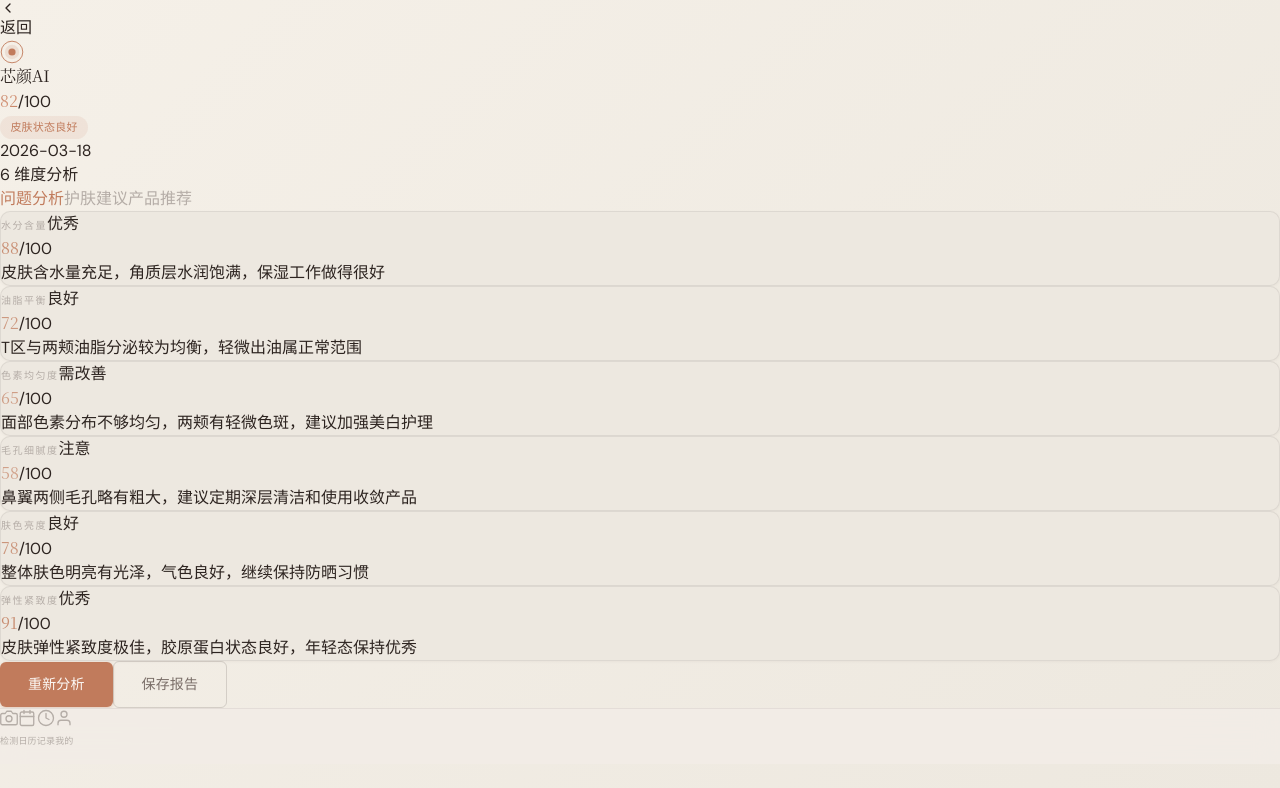
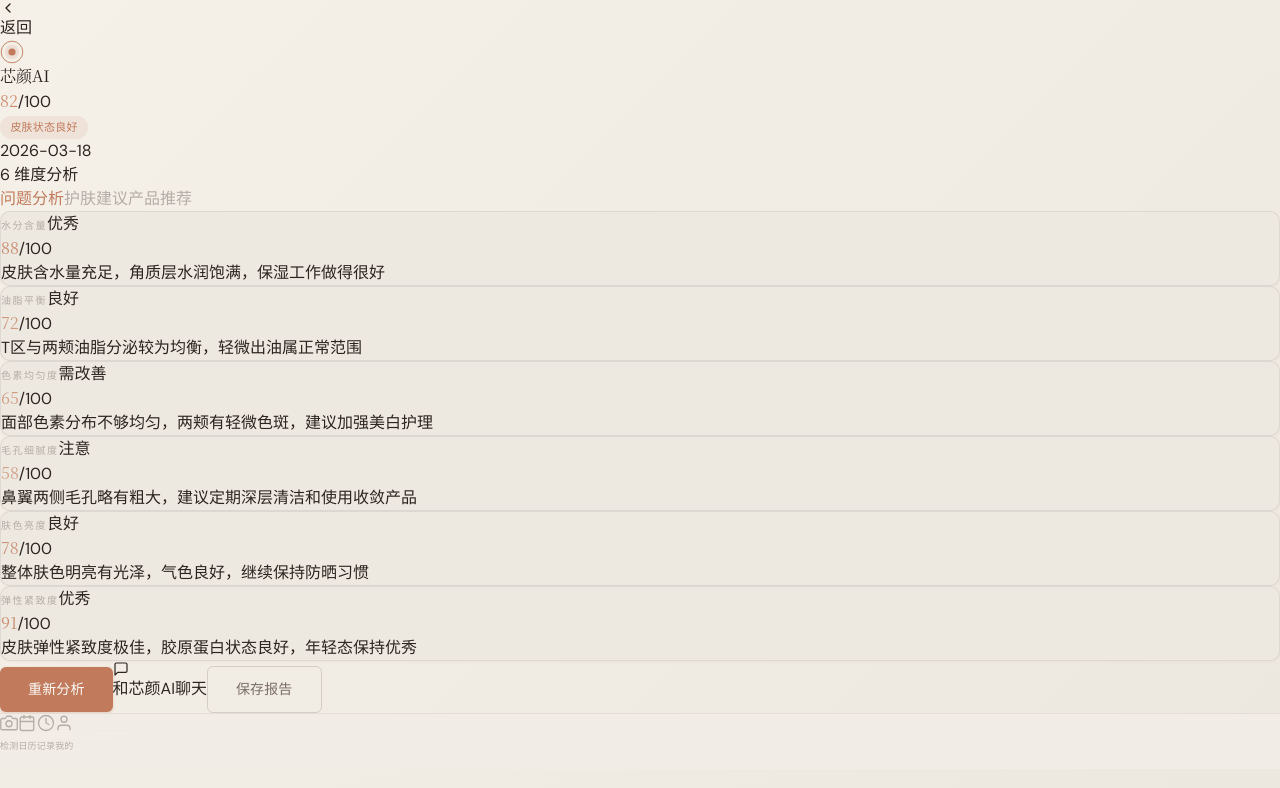
Before and after one commit to CHangLinLI5/xinyan-ai3.0, a React (Vite) app in the folder client/: page /result in a window 1280 px wide. Shown: the top 788 px of the page. Built offline with nearby package versions, Linux system fonts and the light colour scheme.

Commit message:
Checkpoint: 新增"和芯颜AI聊天"按钮：在 Result 分析结果页底部操作栏添加深色聊天按钮，点击后跳转到 Chat 页面并自动显示 AI 欢迎消息，用户可以直接针对报告内容提问。

```diff
--- a/client/src/pages/Chat.tsx
+++ b/client/src/pages/Chat.tsx
@@ -35,7 +35,19 @@ const quickQuestions = [
 
 export default function Chat() {
   const [, setLocation] = useLocation();
-  const [messages, setMessages] = useState<Message[]>([]);
+  const fromResult = typeof window !== "undefined" && new URLSearchParams(window.location.search).get("from") === "result";
+  const [messages, setMessages] = useState<Message[]>(() => {
+    if (fromResult) {
+      return [
+        {
+          id: "welcome-from-result",
+          role: "ai" as const,
+          content: "您好！我已经看过您的皮肤分析报告了。您可以针对报告中的任何问题向我提问，比如如何改善某个维度的评分、日常护肤步骤建议，或者产品选择方面的疑问。请随时告诉我您想了解什么！",
+        },
+      ];
+    }
+    return [];
+  });
   const [inputText, setInputText] = useState("");
   const [isAnalyzing, setIsAnalyzing] = useState(false);
   const [analysisStep, setAnalysisStep] = useState(-1);
@@ -143,7 +155,7 @@ export default function Chat() {
     [handleImageUpload]
   );
 
-  const isWelcome = messages.length === 0 && !isAnalyzing;
+  const isWelcome = messages.length === 0 && !isAnalyzing && !fromResult;
 
   return (
     <div
--- a/client/src/pages/Result.tsx
+++ b/client/src/pages/Result.tsx
@@ -232,6 +232,15 @@ export default function Result() {
       {/* Bottom Action Bar */}
       <div className="border-t border-[rgba(45,36,32,0.06)] px-5 py-3 flex gap-3 justify-center bg-[rgba(242,237,230,0.8)] backdrop-blur-sm z-10 pb-[calc(0.75rem+72px)] md:pb-3">
         <button onClick={() => setLocation("/chat")} className="btn-primary">重新分析</button>
+        <button
+          onClick={() => { window.location.href = "/chat?from=result"; }}
+          className="inline-flex items-center justify-center gap-2 rounded-md px-5 py-2.5 font-body text-sm font-medium transition-all duration-200 bg-[#2D2420] text-[#F2EDE6] hover:bg-[#3D342F] active:scale-[0.97]"
+        >
+          <svg width="16" height="16" viewBox="0 0 24 24" fill="none" stroke="currentColor" strokeWidth="1.8" strokeLinecap="round" strokeLinejoin="round">
+            <path d="M21 15a2 2 0 0 1-2 2H7l-4 4V5a2 2 0 0 1 2-2h14a2 2 0 0 1 2 2z" />
+          </svg>
+          和芯颜AI聊天
+        </button>
         <button className="btn-ghost" onClick={() => toast("报告已保存到本地")}>保存报告</button>
       </div>
 
```
